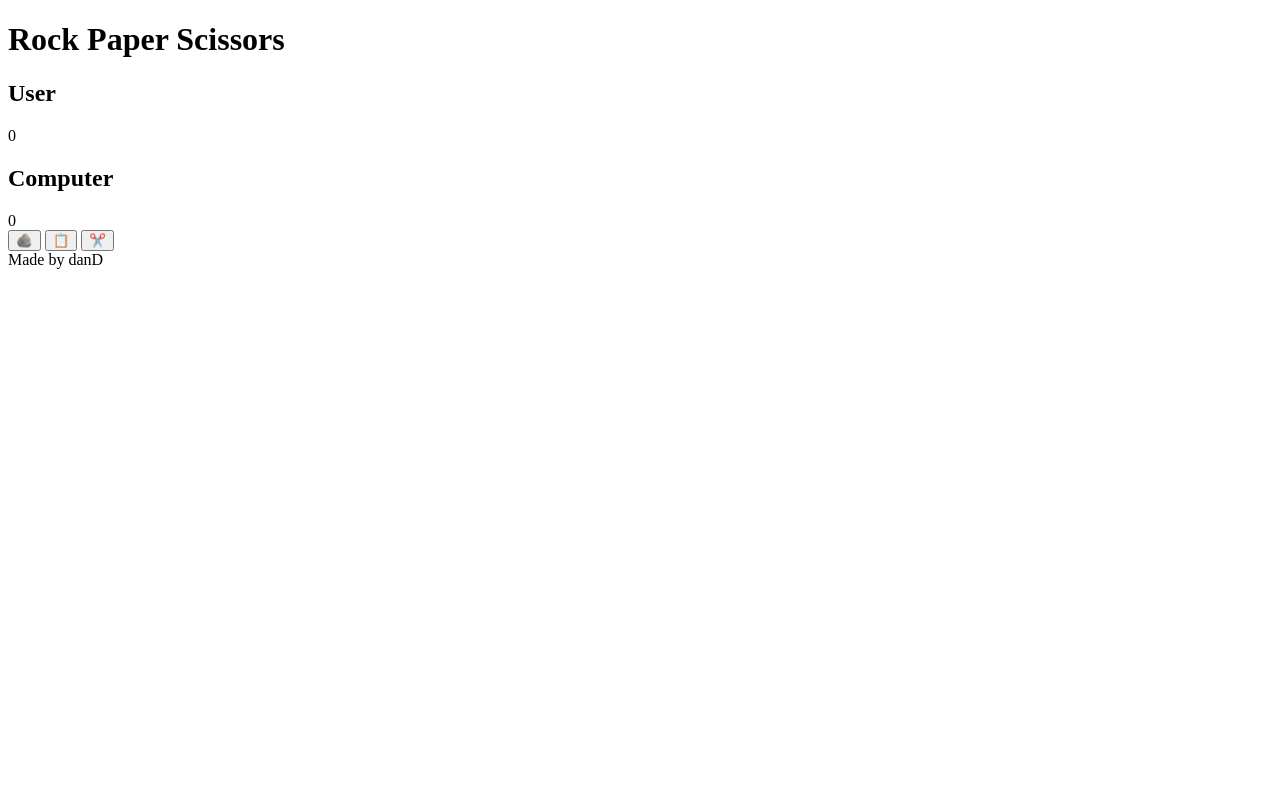
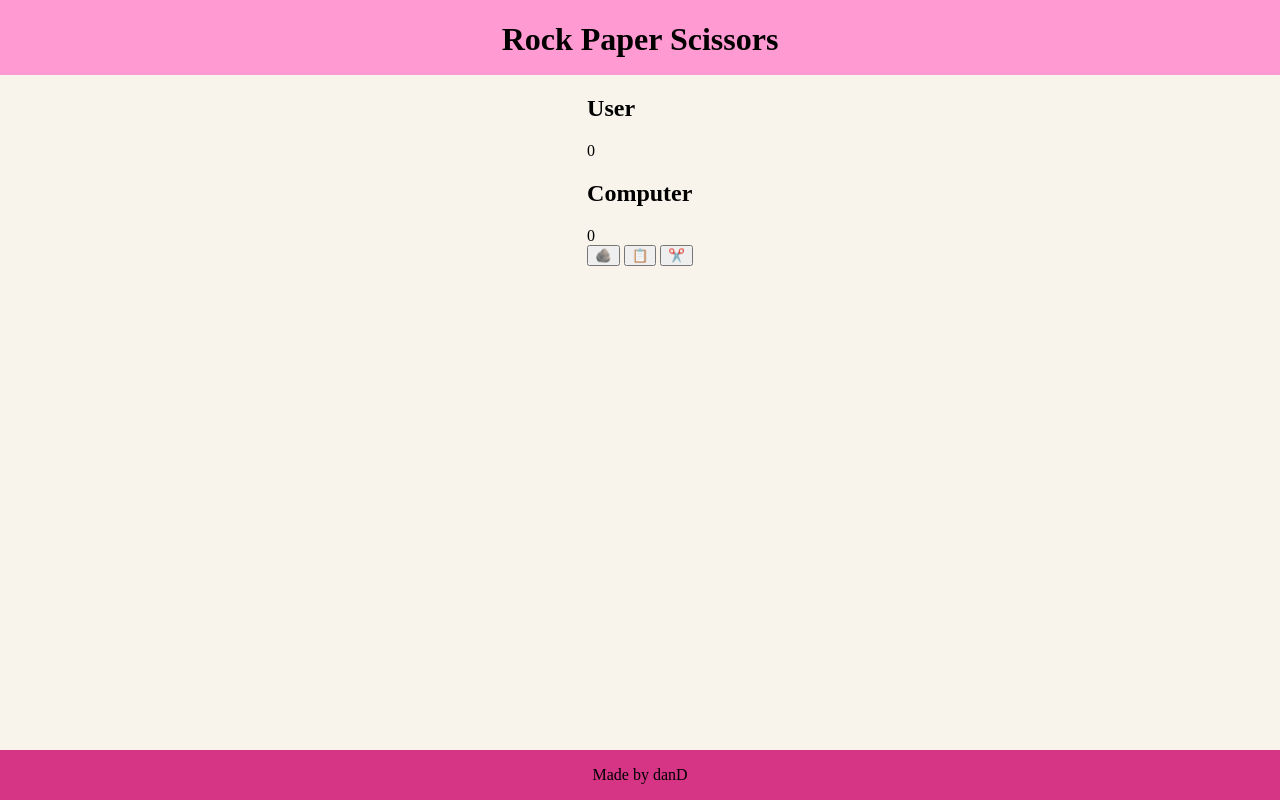
Before and after one commit to dZyad/rock-paper-scissors, a plain HTML site: page index.html in a window 1280 px wide. Drawn offline with Linux system fonts and the light colour scheme.

Commit message:
Add initial Style to GUI
Add style to Body, header and footer

```diff
--- a/index.html
+++ b/index.html
@@ -4,6 +4,7 @@
     <title>Rock Paper Scissors</title>
     <meta charset="utf-8">
     <script src="game.js" defer></script>
+    <link rel="stylesheet" href="styles.css">
 </head>
 
 <body>
@@ -28,7 +29,7 @@
             </div>
         </div>
     </main>
-    <footer class="footer">Made by danD</footer>
+    <footer class="footer"><p>Made by danD</p></footer>
 </body>
 
 </html>
--- /dev/null
+++ b/styles.css
@@ -0,0 +1,36 @@
+:root {
+    --beige-color: #F8F4EC;
+    --light-pink-color: #FF9BD2;
+    --pink-color: #D63484;
+    --retro-black-color: #402B3A;
+}
+
+body {
+    background-color: var(--beige-color);
+    display: flex;
+    flex-direction: column;
+    height: 100vh;
+    margin: 0;
+    justify-content: center;
+    align-items: center;
+}
+
+header{
+    height: 75px;
+    flex-shrink: 0;
+    background-color: var(--light-pink-color);
+    width: 100vw;
+    text-align: center;
+}
+
+footer {
+    height: 50px;
+    flex-shrink: 0;
+    background-color: var(--pink-color);
+    text-align: center;
+    width: 100vw;
+}
+
+main {
+    flex: 1 0 auto;
+}
```
